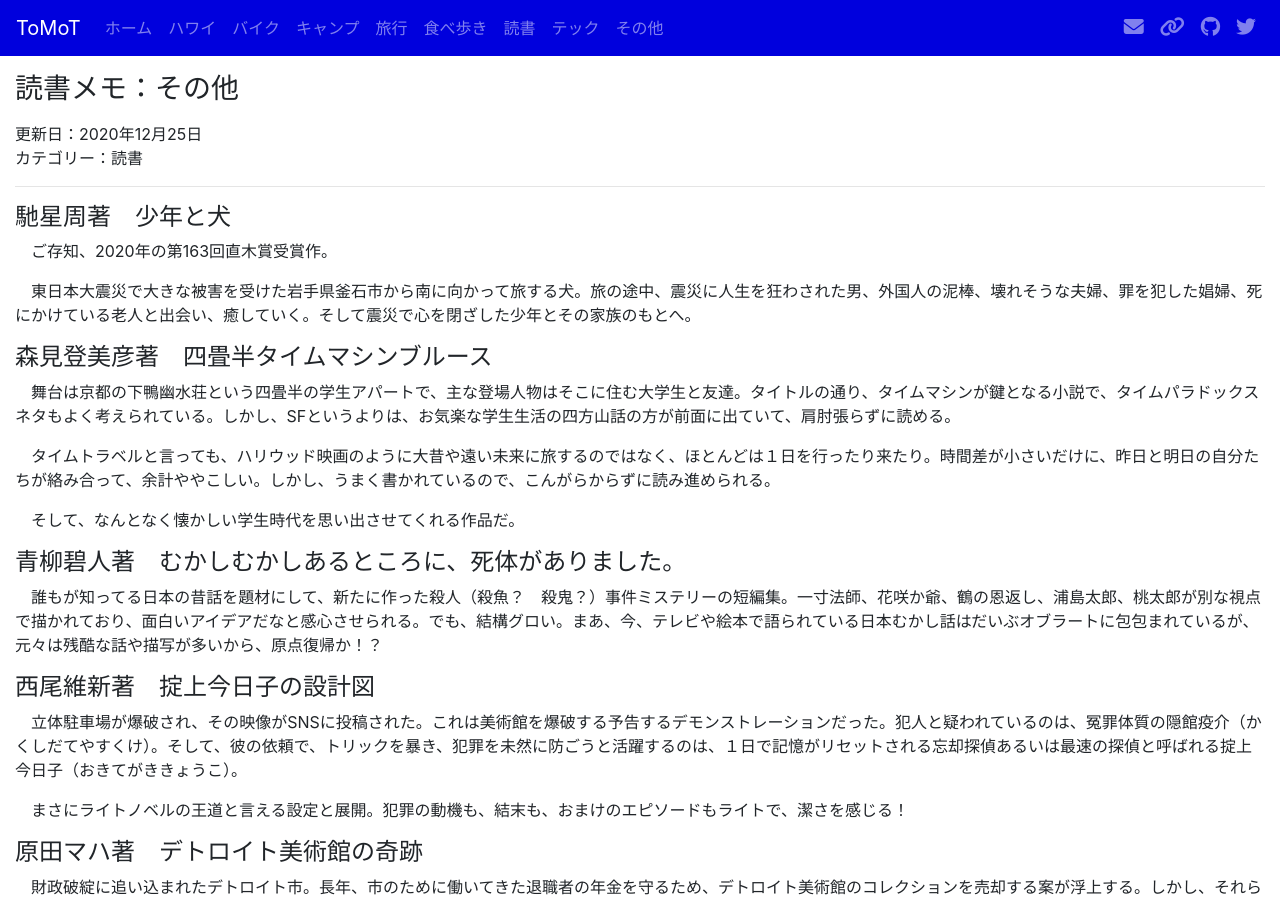
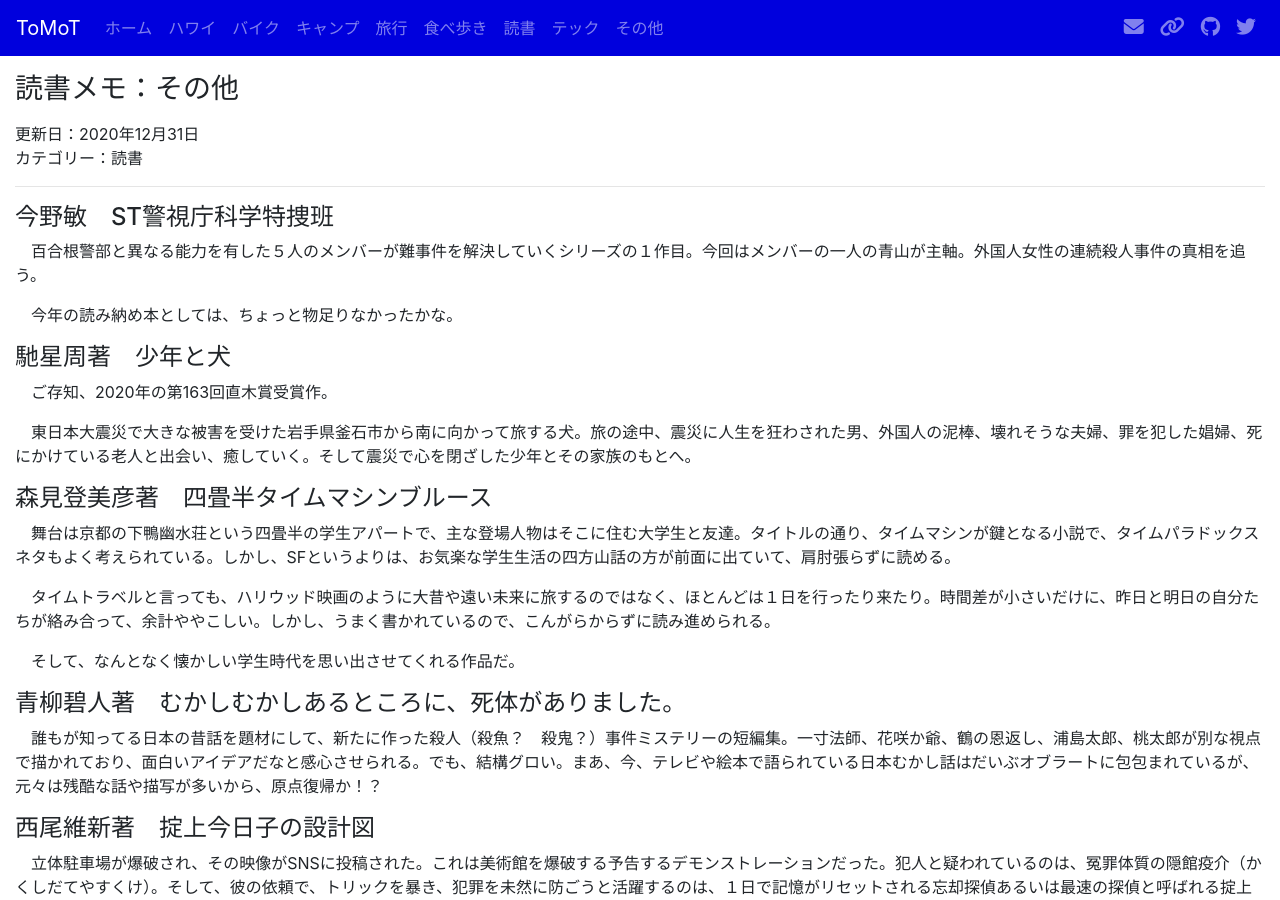
Before and after one commit to tomot/tomot.github.io, a Jekyll site: the page built from pages/book-etc.md, in a window 1280 px wide and 900 px high. Built offline with Jekyll 4.4.1, drawn with Linux system fonts in a browser that asks for light colours; nearby versions of some CDN libraries.

Commit message:
add a book by Konno

```diff
--- a/pages/book-etc.md
+++ b/pages/book-etc.md
@@ -1,9 +1,15 @@
 ---
 layout: page
 title: 読書メモ：その他
-date: 2020-12-25
+date: 2020-12-31
 categories: 読書
 ---
+#### 今野敏　ST警視庁科学特捜班
+
+　百合根警部と異なる能力を有した５人のメンバーが難事件を解決していくシリーズの１作目。今回はメンバーの一人の青山が主軸。外国人女性の連続殺人事件の真相を追う。
+
+　今年の読み納め本としては、ちょっと物足りなかったかな。
+
 #### 馳星周著　少年と犬
 
 　ご存知、2020年の第163回直木賞受賞作。
```
Also changed, not shown: book.md (+1 -1 lines), index.md (+1 -1 lines).
